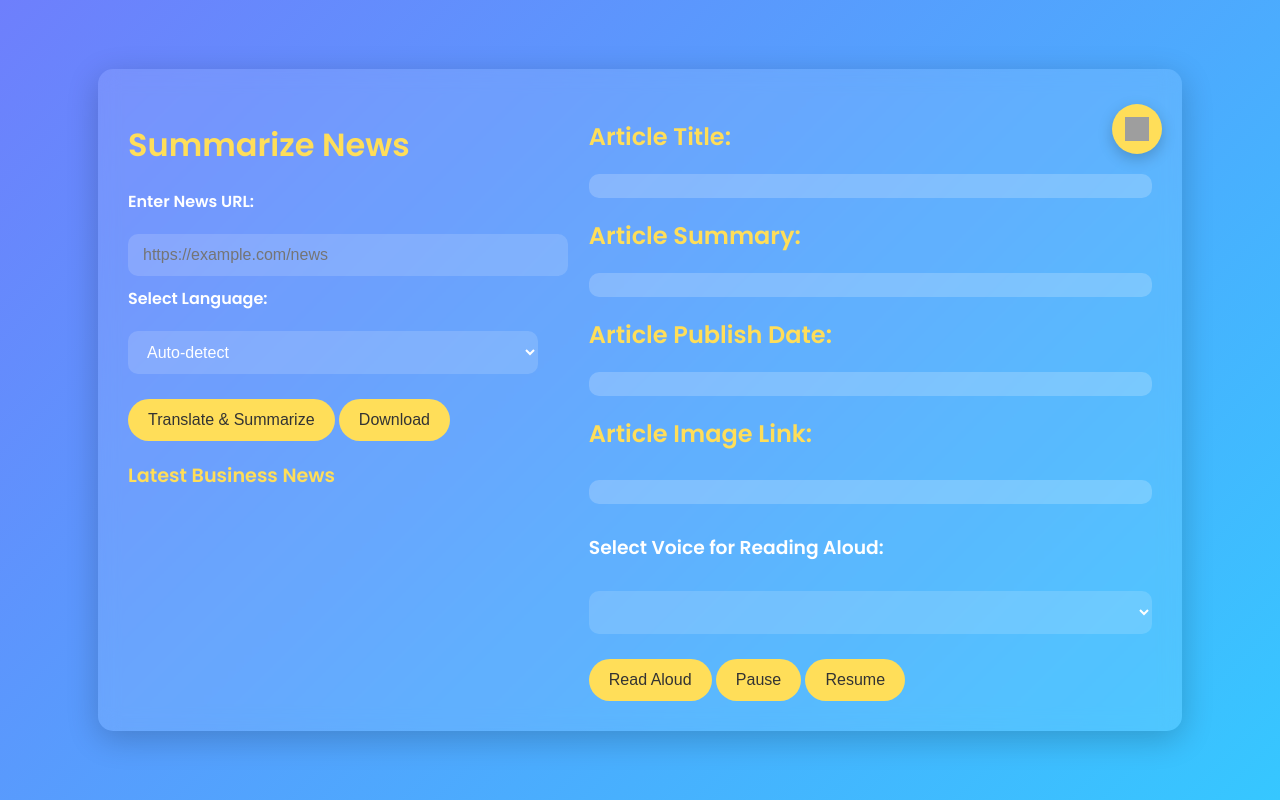
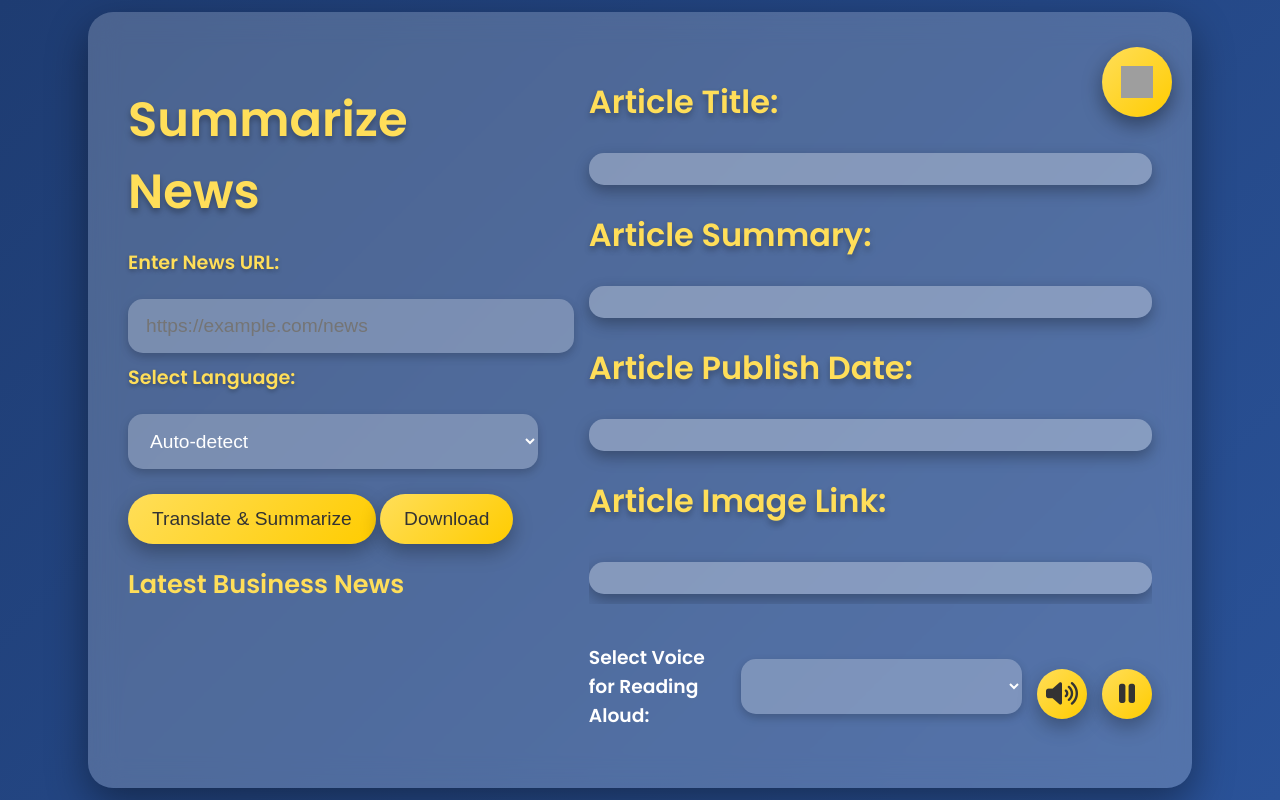
Before and after one commit to Adityaswami05/News_Nutshell, a Flask app: page / in a window 1280 px wide. Run offline with Flask 3, Linux system fonts and the light colour scheme; lists and menus that the app fills with data are empty; grey boxes are pictures that could not be loaded.

Commit message:
changed the css & js

```diff
--- a/static/script.js
+++ b/static/script.js
@@ -1,5 +1,6 @@
 let voices = [];
 let speechSynthesisUtterance;
+let isSpeaking = false;
 
 window.speechSynthesis.onvoiceschanged = () => {
     voices = window.speechSynthesis.getVoices();
@@ -78,23 +79,29 @@ function readAloud() {
     speechSynthesisUtterance.rate = 1;
 
     window.speechSynthesis.speak(speechSynthesisUtterance);
+    isSpeaking = true;
+    document.getElementById('pause-resume-btn').innerHTML = '<i class="fas fa-pause icon"></i>';
 }
 
-function pauseSpeaking() {
-    if (speechSynthesis.speaking) {
-        window.speechSynthesis.pause();
-    }
-}
-
-function resumeSpeaking() {
-    if (speechSynthesis.paused) {
-        window.speechSynthesis.resume();
+function togglePauseResume() {
+    if (isSpeaking) {
+        if (speechSynthesis.speaking) {
+            if (speechSynthesis.paused) {
+                window.speechSynthesis.resume();
+                document.getElementById('pause-resume-btn').innerHTML = '<i class="fas fa-pause icon"></i>';
+            } else {
+                window.speechSynthesis.pause();
+                document.getElementById('pause-resume-btn').innerHTML = '<i class="fas fa-play icon"></i>';
+            }
+        }
     }
 }
 
 function stopSpeaking() {
     if (speechSynthesis.speaking) {
         window.speechSynthesis.cancel();
+        isSpeaking = false;
+        document.getElementById('pause-resume-btn').innerHTML = '<i class="fas fa-play icon"></i>';
     }
 }
 
--- a/static/styles.css
+++ b/static/styles.css
@@ -1,7 +1,7 @@
 /* General Body Styling */
 body {
     font-family: 'Poppins', sans-serif;
-    background: linear-gradient(135deg, #6E7FFC, #36C7FF);
+    background: linear-gradient(135deg, #1E3C72, #2A5298);
     color: #fff;
     margin: 0;
     padding: 0;
@@ -9,22 +9,22 @@ body {
     justify-content: center;
     align-items: center;
     min-height: 100vh;
-    transition: background 0.3s; /* Smooth transition for background */
+    transition: background 0.5s, color 0.5s; /* Smooth transition for background and color */
 }
 
 /* Container for Main Layout */
 .container {
-    background-color: rgba(255, 255, 255, 0.1);
-    border-radius: 15px;
-    padding: 30px;
+    background: rgba(255, 255, 255, 0.2);
+    border-radius: 25px;
+    padding: 40px;
     width: 80%;
     max-width: 100%;
-    box-shadow: 0 8px 32px rgba(0, 0, 0, 0.2);
+    box-shadow: 0 15px 40px rgba(0, 0, 0, 0.4);
     display: flex;
     justify-content: space-between;
-    backdrop-filter: blur(10px);
+    backdrop-filter: blur(15px);
     position: relative; /* Positioning for the toggle button */
-    transition: background-color 0.3s; /* Smooth transition for container */
+    transition: background 0.5s;
 }
 
 /* Toggle Theme Button */
@@ -32,37 +32,37 @@ body {
     position: absolute;
     top: 20px;
     right: 20px;
-    width: 50px;
-    height: 50px;
-    background-color: #FFDE59;
+    width: 70px;
+    height: 70px;
+    background: linear-gradient(135deg, #FFDE59, #FFCC00);
     border: none;
     border-radius: 50%;
     cursor: pointer;
     display: flex;
     justify-content: center;
     align-items: center;
-    box-shadow: 0 5px 15px rgba(0, 0, 0, 0.2);
-    transition: background-color 0.3s, transform 0.3s;
+    box-shadow: 0 8px 20px rgba(0, 0, 0, 0.4);
+    transition: background 0.5s, transform 0.5s;
 }
 
 .theme-toggle-btn:hover {
-    transform: scale(1.1);
+    transform: rotate(180deg) scale(1.2);
 }
 
 /* Sun and Moon Icons */
 .theme-toggle-btn img {
-    width: 24px;
-    height: 24px;
+    width: 32px;
+    height: 32px;
 }
 
 /* Night Mode */
 body.night-mode {
-    background: linear-gradient(135deg, #1D1D1D, #333333);
+    background: linear-gradient(135deg, #000000, #434343);
+    color: #ddd;
 }
 
 .container.night-mode {
-    background-color: rgba(255, 255, 255, 0.1);
-    color: #fff;
+    background: rgba(255, 255, 255, 0.1);
 }
 
 /* Left Section for Inputs */
@@ -71,59 +71,112 @@ body.night-mode {
 }
 
 h1 {
-    font-size: 2rem;
+    font-size: 3rem;
     margin-bottom: 20px;
     color: #FFDE59;
+    text-shadow: 0 4px 6px rgba(0, 0, 0, 0.3);
 }
 
 /* Label Styling */
 label {
-    font-size: 1rem;
-    font-weight: bold;
-    margin-bottom: 10px;
+    font-size: 1.2rem;
+    font-weight: 700;
+    margin-bottom: 12px;
     display: block;
+    color: #FFDE59;
+    text-shadow: 0 2px 4px rgba(0, 0, 0, 0.3);
 }
 
 /* Input Field Styling */
 input[type="text"] {
     width: 100%;
-    padding: 12px 15px;
+    padding: 16px 18px;
     border: none;
-    border-radius: 10px;
+    border-radius: 15px;
     margin: 10px 0;
-    font-size: 1rem;
-    background: rgba(255, 255, 255, 0.15);
+    font-size: 1.2rem;
+    background: rgba(255, 255, 255, 0.25);
     color: #fff;
+    transition: background 0.5s, box-shadow 0.5s;
+    box-shadow: 0 4px 10px rgba(0, 0, 0, 0.2);
+}
+
+input[type="text"]:focus {
+    background: rgba(255, 255, 255, 0.35);
+    box-shadow: 0 6px 15px rgba(0, 0, 0, 0.3);
 }
 
 /* Dropdown Styling */
 select {
     width: 100%;
-    padding: 12px 15px;
+    padding: 16px 18px;
     border: none;
-    border-radius: 10px;
+    border-radius: 15px;
     margin: 10px 0;
-    font-size: 1rem;
-    background: rgba(255, 255, 255, 0.15);
+    font-size: 1.2rem;
+    background: rgba(255, 255, 255, 0.25);
     color: #fff;
+    transition: background 0.5s, box-shadow 0.5s;
+    box-shadow: 0 4px 10px rgba(0, 0, 0, 0.2);
+}
+
+select:focus {
+    background: rgba(255, 255, 255, 0.35);
+    box-shadow: 0 6px 15px rgba(0, 0, 0, 0.3);
 }
 
 /* Button Styling */
 button {
-    background-color: #FFDE59;
+    background: linear-gradient(135deg, #FFDE59, #FFCC00);
     color: #333;
-    padding: 12px 20px;
+    padding: 14px 24px;
     border: none;
     border-radius: 50px;
     cursor: pointer;
-    font-size: 1rem;
-    transition: 0.3s;
+    font-size: 1.2rem;
+    transition: background 0.5s, transform 0.5s;
     margin-top: 15px;
+    box-shadow: 0 8px 20px rgba(0, 0, 0, 0.3);
 }
 
 button:hover {
-    background-color: #FFCC00;
-    box-shadow: 0 5px 15px rgba(0, 0, 0, 0.2);
+    background: linear-gradient(135deg, #FFCC00, #FFB800);
+    box-shadow: 0 10px 25px rgba(0, 0, 0, 0.4);
+    transform: scale(1.1);
+}
+
+/* Read Aloud Control Buttons */
+.read-aloud-section {
+    display: flex;
+    align-items: center;
+    gap: 15px;
+    margin-top: 20px;
+}
+
+.read-aloud-btn {
+    background: linear-gradient(135deg, #FFDE59, #FFCC00);
+    color: #333;
+    width: 50px;
+    height: 50px;
+    border: none;
+    border-radius: 50%;
+    cursor: pointer;
+    font-size: 1.4rem;
+    transition: background 0.5s, transform 0.5s;
+    display: flex;
+    justify-content: center;
+    align-items: center;
+    box-shadow: 0 8px 20px rgba(0, 0, 0, 0.3);
+}
+
+.read-aloud-btn:hover {
+    background: linear-gradient(135deg, #FFCC00, #FFB800);
+    transform: scale(1.15);
+}
+
+/* Read Aloud Icons */
+.read-aloud-btn .icon {
+    font-size: 1.6rem;
 }
 
 /* Right Section for Output */
@@ -133,16 +186,18 @@ button:hover {
 }
 
 .right-section h2 {
-    font-size: 1.5rem;
+    font-size: 2rem;
     color: #FFDE59;
+    text-shadow: 0 4px 6px rgba(0, 0, 0, 0.3);
 }
 
 .output p {
-    background: rgba(255, 255, 255, 0.2);
-    padding: 12px;
-    border-radius: 10px;
-    font-size: 1rem;
+    background: rgba(255, 255, 255, 0.3);
+    padding: 16px;
+    border-radius: 15px;
+    font-size: 1.2rem;
     margin: 10px 0;
+    box-shadow: 0 6px 15px rgba(0, 0, 0, 0.3);
 }
 
 /* Article Image Link Styling */
@@ -154,10 +209,10 @@ button:hover {
 }
 
 #article-image {
-    background: rgba(255, 255, 255, 0.2);
-    padding: 12px;
-    border-radius: 10px;
-    font-size: 1rem;
+    background: rgba(255, 255, 255, 0.3);
+    padding: 16px;
+    border-radius: 15px;
+    font-size: 1.2rem;
     margin: 10px 0;
     overflow: hidden;
     text-overflow: ellipsis;
@@ -168,12 +223,12 @@ button:hover {
 body.night-mode .left-section input[type="text"],
 body.night-mode .left-section select,
 body.night-mode .right-section .output p {
-    background: rgba(255, 255, 255, 0.2);
-    color: #fff;
+    background: rgba(255, 255, 255, 0.3);
+    color: #ddd;
 }
 
 body.night-mode button {
-    background-color: #FFDE59;
+    background: linear-gradient(135deg, #FFDE59, #FFCC00);
     color: #333;
 }
 
@@ -197,7 +252,7 @@ body.night-mode button {
 }
 
 .latest-news h2 {
-    font-size: 1.2rem;
+    font-size: 1.6rem;
     color: #FFDE59;
 }
 
@@ -207,10 +262,11 @@ body.night-mode button {
 }
 
 .latest-news li {
-    background: rgba(255, 255, 255, 0.2);
-    padding: 10px;
-    margin: 5px 0;
-    border-radius: 8px;
+    background: rgba(255, 255, 255, 0.3);
+    padding: 14px;
+    margin: 8px 0;
+    border-radius: 12px;
+    box-shadow: 0 4px 10px rgba(0, 0, 0, 0.3);
 }
 
 .latest-news a {
@@ -220,4 +276,5 @@ body.night-mode button {
 
 .latest-news a:hover {
     text-decoration: underline;
+    color: #FFCC00;
 }
--- a/templates/index.html
+++ b/templates/index.html
@@ -5,9 +5,11 @@
     <meta name="viewport" content="width=device-width, initial-scale=1.0">
     <link href="https://fonts.googleapis.com/css2?family=Poppins:wght@400;600&display=swap" rel="stylesheet">
     <link rel="stylesheet" href="{{ url_for('static', filename='styles.css') }}">
+    <link rel="stylesheet" href="https://cdnjs.cloudflare.com/ajax/libs/font-awesome/6.0.0-beta3/css/all.min.css">
     <title>News Summarizer and Translator</title>
 </head>
 <body>
+
     <div class="container">
         <!-- Toggle Theme Button -->
         <button class="theme-toggle-btn" onclick="toggleTheme()">
@@ -63,9 +65,13 @@
                 <div class="read-aloud-section">
                     <h3>Select Voice for Reading Aloud:</h3>
                     <select id="voiceSelect"></select>
-                    <button onclick="readAloud()">Read Aloud</button>
-                    <button onclick="pauseSpeaking()">Pause</button>
-                    <button onclick="resumeSpeaking()">Resume</button>
+                    <!-- Read Aloud, Pause, Resume Buttons with Icons -->
+                    <button class="read-aloud-btn" id="read-aloud-btn" onclick="readAloud()">
+                        <i class="fas fa-volume-up icon"></i>
+                    </button>
+                    <button class="read-aloud-btn" id="pause-resume-btn" onclick="togglePauseResume()">
+                        <i class="fas fa-pause icon"></i>
+                    </button>
                 </div>
             </div>
         </div>
```
